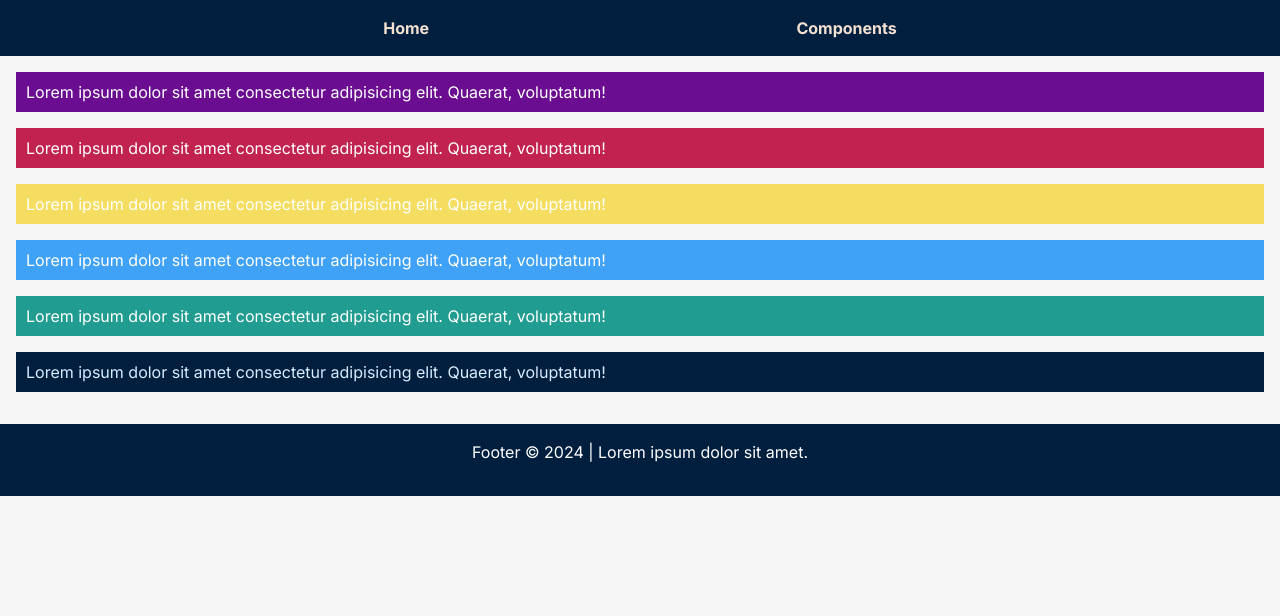
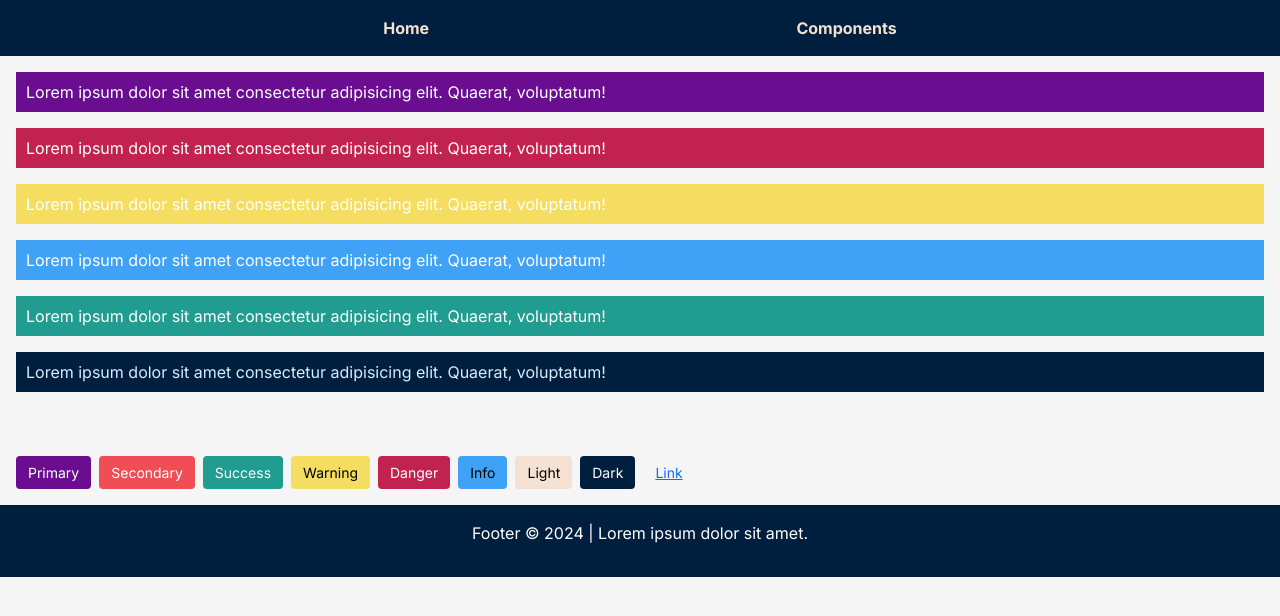
Before and after one commit to MonirSaikat/react-starter-kit, a React (Vite) app: page /components in a window 1280 px wide. Shown: the top 616 px of the page. Built offline with nearby package versions, Linux system fonts and the light colour scheme; some icons are missing.

Commit message:
modifying styles

```diff
--- a/src/elements/Button/Button.styled.tsx
+++ b/src/elements/Button/Button.styled.tsx
@@ -1,9 +1,15 @@
 import styled from "@emotion/styled";
+import { darken } from "polished";
 import { Button } from "react-bootstrap";
 
 export const StyledButton = styled(Button)`
-  border-radius: 0;
+  border-radius: 4px;
+  font-size: 14px;
   box-shadow: 0 0 0;
   border: 0;
-  background-color: ${props => props.theme.color.secondary};
+  background-color: ${props => props.theme.color[props.variant || 'primary']};
+
+  &:hover, &:focus, &:active {
+    background-color: ${props => darken(0.1, props.theme.color[props.variant == 'link' ? 'primary' : props.variant])} !important;
+  }
 `;
--- a/src/elements/Button/index.tsx
+++ b/src/elements/Button/index.tsx
@@ -1,8 +1,8 @@
 import React from "react";
 import { StyledButton } from "./Button.styled";
 
-export const Button: React.FC = ({ children }) => {
+export const Button: React.FC = ({ children, ...props }) => {
   return (
-    <StyledButton>{children}</StyledButton>
+    <StyledButton {...props}>{children}</StyledButton>
   );
 }
--- a/src/pages/Components.tsx
+++ b/src/pages/Components.tsx
@@ -1,4 +1,5 @@
 import { Alert } from "@components/shared/Alert";
+import { Button } from "@elements/Button";
 import { Container } from "react-bootstrap";
 
 export const Components = () => {
@@ -12,6 +13,21 @@ export const Components = () => {
       <Alert dismissible variant="success">Lorem ipsum dolor sit amet consectetur adipisicing elit. Quaerat, voluptatum!</Alert>
       <Alert dismissible variant="dark">Lorem ipsum dolor sit amet consectetur adipisicing elit. Quaerat, voluptatum!</Alert>
 
+      <br />
+      <br />
+
+      <div className="d-flex gap-2">
+        <Button variant="primary">Primary</Button>
+        <Button variant="secondary">Secondary</Button>
+        <Button variant="success">Success</Button>
+        <Button variant="warning">Warning</Button>
+        <Button variant="danger">Danger</Button>
+        <Button variant="info">Info</Button>
+        <Button variant="light">Light</Button>
+        <Button variant="dark">Dark</Button>
+        <Button variant="link">Link</Button>
+      </div>
+
     </Container>
   );
 }
```
